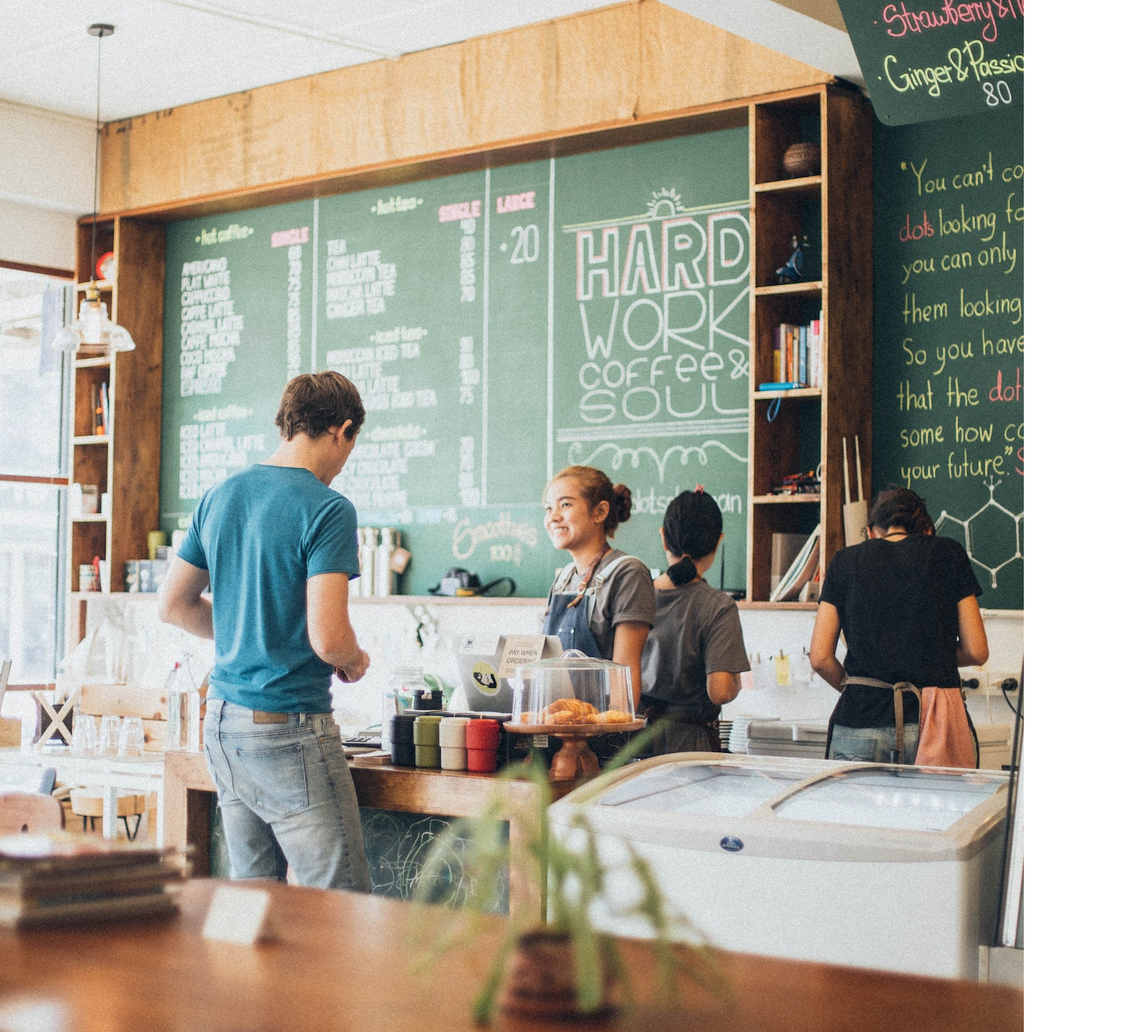
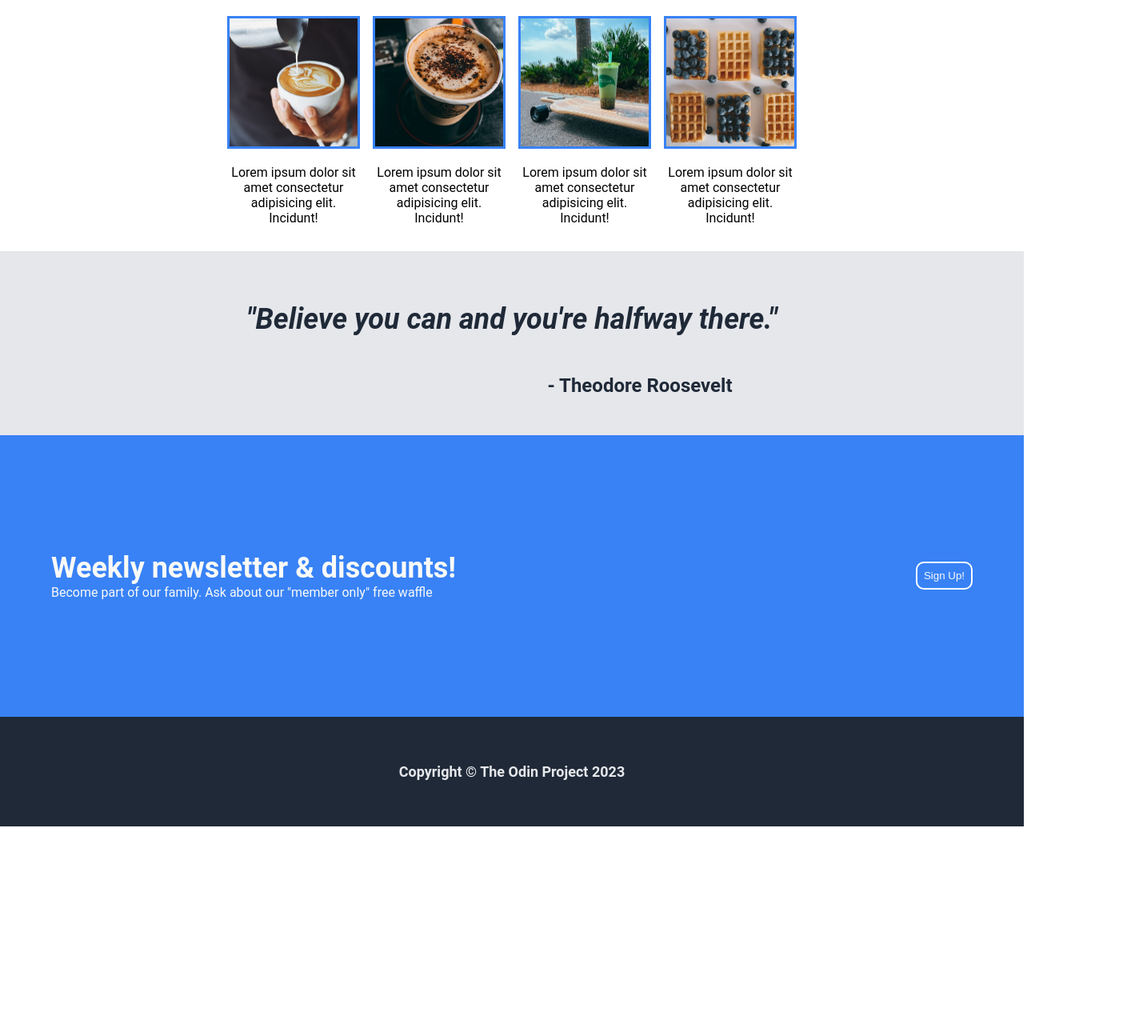
Before and after one commit to JustVDev/odin-landing-page, a plain HTML site: page index.html in a window 1280 px wide. Shown: the part 571-1861 px from the top of the page at 80% size, 1424 px wide, since content can reach past the window. After the commit the page ends 1604 px from the top, so only its background shows below. Drawn offline with Linux system fonts and the light colour scheme.

Commit message:
finish landing page CSS

```diff
--- a/index.html
+++ b/index.html
@@ -31,8 +31,10 @@
 		<link rel="stylesheet" href="./style.css" />
 	</head>
 	<body>
-		<div class="container">
-			<header class="header">
+		<div class="main-container">
+			<header class="header" >
+				<div class="wrapper">
+
 					<h5 class="logo">Coffee Time</h5>
 					<!-- nav links -->
 					<ul class="nav">
@@ -40,9 +42,12 @@
 						<li><a href="#"></a>Store</li>
 						<li><a href="#"></a>Contact</li>
 					</ul>
+				</div>
 			</header>
 
-			<main>
+			<main class="main">
+				<div class="wrapper">
+
 					<div class="main-content">
 						<h1>Welcome to Coffee Time</h1>
 						<p class="hero-text">
@@ -53,9 +58,12 @@
 						<button class="btn">Click for discounts!</button>
 					</div>
 					<img src="./img/main.jpg" alt="our store" class="main-img" />
+				</div>
 			</main>
 
 			<section class="specials">
+				<div class="wrapper">
+
 					<h3>View our current specials!</h3>
 					<div class="special-cards">
 						<!-- single card -->
@@ -91,23 +99,35 @@
 					</div>
 					<!-- end of single card -->
 				</div>
+			</div>
 			</section>
 
 			<section class="quote">
+				<div class="wrapper">
+
 					<h4 class="quote-text">"Believe you can and you're halfway there."</h4>
 					<h4 class="quote-name">- Theodore Roosevelt</h4>
+				</div>
 				</section>
 
 			<section class="cta">
+				<div class="cta-wrapper">
+					<div class="cta-text">
+
 						<h3>Weekly newsletter & discounts!</h3>
 						<p>
 							Become part of our family. Ask about our "member only" free waffle
 						</p>
+					</div>
 					<button class="btn">Sign Up!</button>
+				</div>
 			</section>
 
 			<footer class="footer">
+				<div class="wrapper">
+
 					<h6>Copyright &copy; The Odin Project <span id="year"></span></h6>
+				</div>
 			</footer>
 		</div>
 	</body>
--- a/style.css
+++ b/style.css
@@ -3,7 +3,9 @@ body {
 	margin: 0;
 	padding: 0;
 	box-sizing: border-box;
+	font-family: 'roboto', sans-serif;
 }
+
 ul,
 li {
 	padding: 8px;
@@ -65,18 +67,114 @@ li {
 	font-size: 24px;
 	color: #1f2937;
 }
+.cta-text{
+	color: #f9faf8;
+
+}
+.cta-text > h3{
+
+	color: #f9faf8;
+}
 /* my styling */
-.container {
+.main-container {
 	display: flex;
 	flex-direction: column;
 }
+.wrapper{
 
-header {
+	padding-left: 5vw;
+	padding-right: 5vw;
+}
+
+header .wrapper {
 	display: flex;
 	justify-content: space-between;
 	height: 10vh;
 }
+header{
 
+	z-index: 1000;
+
+}
+.wrapper{
+	padding: 1rem;
+}
 .nav {
 	display: flex;
 }
+
+img{
+	width: 100%;
+}
+.main-img{
+	height: 200px;
+	object-fit: cover;
+
+}
+
+
+.main{
+	display: flex;
+	padding-top: 10vh;
+}
+.main .wrapper{
+	display: flex;
+	gap: 8px;
+
+}
+.specials .wrapper h3 {
+	text-align: center;
+}
+.special-cards{
+	display: flex;
+	justify-content: center;
+	gap: 1rem;
+}
+.card{
+	flex: 0 0 10rem;
+	text-align: center;
+}
+
+.card img{
+	height: 10rem;
+	width: 10rem;
+	object-fit: cover;
+}
+
+.quote-text, .quote-name{
+	text-align: center;
+}
+.quote-name{
+	transform: translateX(10rem);
+	font-weight: bold;
+}
+
+.cta{
+	display: flex;
+	justify-content: center;
+	place-items: center;
+	padding: 1rem;
+	height: 40vh;
+}
+
+.cta-wrapper{
+	display: flex;
+	justify-content: space-between;
+	width: 90vw;
+}
+.cta-text h3,
+.cta-text p{
+	margin-right: auto;
+	padding: 0;
+	margin: 0;
+}
+.btn{
+	align-self: center;
+	border: 2px solid white;
+	border-radius: 10px;
+	padding: 8px;
+}
+
+.footer{
+	text-align: center;
+}
```
Lines whose indentation alone changed are shown as unchanged.
